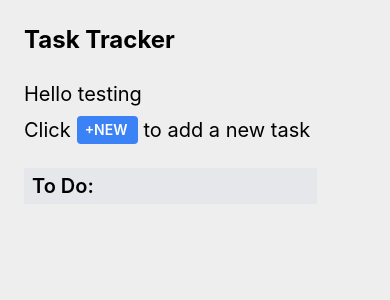
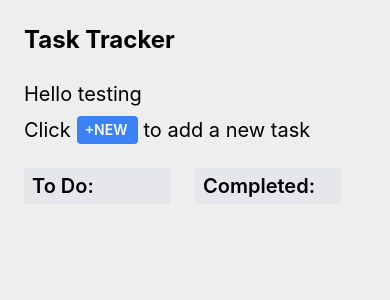
Before and after one commit to Rickwu93/Tasktracker1337, a React (Create React App) app: page / in a window 390 px wide. Shown: the top 300 px of the page. Built offline with nearby package versions, Linux system fonts and the light colour scheme.

Commit message:
drop features on completed tasks

```diff
--- a/src/App.js
+++ b/src/App.js
@@ -1,10 +1,13 @@
 import { useEffect, useState } from "react";
+import { useDrop } from "react-dnd";
 import AddTask from "./component/AddTask";
 import ToDo from "./component/ToDo";
 
 
 function App() {
   const [taskList, setTaskList] = useState([]);
+  //completed state for drag n drop
+  const [completed, setCompleted] = useState([])
   //preload the saved localstorage of tasks
   useEffect(() => {
     let array = localStorage.getItem("taskList");
@@ -13,6 +16,22 @@ function App() {
       setTaskList(JSON.parse(array))
     }
   }, [])
+//adding task to completed task array on drop
+  const [{ isOver }, drop] = useDrop(() => ({
+    accept: "todo",
+    drop: (item) => addToCompleted(item.id, item.projectName, item.taskDescription,
+      item.timestamp, item.duration),
+    collect: (monitor) => ({
+      isOver: !!monitor.isOver(),
+    })
+  }))
+
+  const addToCompleted = (id, projectName, taskDescription, timestamp,
+    duration) => {
+      const moveTask = taskList.filter((task) => id === task.id);
+      setCompleted((completed) => [...completed, {moveTask,
+      projectName, taskDescription, timestamp, duration}])
+  }
 
   return (
     <>
@@ -23,13 +42,23 @@ function App() {
         <AddTask taskList={taskList} setTaskList={setTaskList} />
       <p className="text-xl my-2">to add a new task</p>
       </div>
-      <div>
+      <div className="flex flex-row">
+        <div className="w-full">
         <h2 className="ml-6 text-xl font-semibold w-3/4 max-w-lg
         my-4 py-1 px-2 bg-gray-200">To Do:</h2>
       {taskList.map((task, i) =>
+        <ToDo key={i} task={task} index={i} taskList={taskList}
+        setTaskList={setTaskList} />
+      )}
+      </div>
+      <div className="w-full flex flex-col" ref={drop}>
+      <h2 className="text-xl font-semibold w-3/4 max-w-lg
+        my-4 py-1 px-2 bg-gray-200">Completed:</h2>
+        {completed.map((task, i) =>
         <ToDo key={i} task={task} taskList={taskList}
         setTaskList={setTaskList} />
       )}
+      </div>
       </div>
     </>
   );
--- a/src/component/ToDo.jsx
+++ b/src/component/ToDo.jsx
@@ -2,13 +2,20 @@ import { useEffect, useState } from "react";
 import { useDrag } from "react-dnd";
 import EditTask from "./EditTask";
 
-const ToDo = ({ task, taskList, setTaskList }) => {
+const ToDo = ({ task, index, taskList, setTaskList }) => {
   const [time, setTime] = useState(task.duration);
   //stop watch
   const [running, setRunning] = useState(false);
   //adding drag n' drop
   const [{isDragging}, drag] = useDrag(() => ({
     type: "todo",
+    item: {
+      id: index,
+      projectName: task.projectName,
+      taskDescription: task.taskDescription,
+      timestamp: task.timestamp,
+      duration: task.duration
+    },
     collect: (monitor) => ({
       isDragging: !!monitor.isDragging(),
     })
@@ -67,8 +74,9 @@ const ToDo = ({ task, taskList, setTaskList }) => {
           />
         </div>
         <p className="text-lg py-2">{task.taskDescription}</p>
-        <div className="w-full flex flex-row items-center justify-evenly">
-          <div className="w-1/4 text-xl font-semibold py-4">
+        <div className="w-full flex flex-col sm:flex-row items-center justify-center
+        sm:justify-evenly">
+          <div className="sm:w-1/4 text-xl font-semibold py-4">
             <span>{("0" + Math.floor((time / 3600000) % 24)).slice(-2)}:</span>
             <span>{("0" + Math.floor((time / 60000) % 60)).slice(-2)}:</span>
             <span>{("0" + Math.floor((time / 1000) % 60)).slice(-2)}</span>
```
